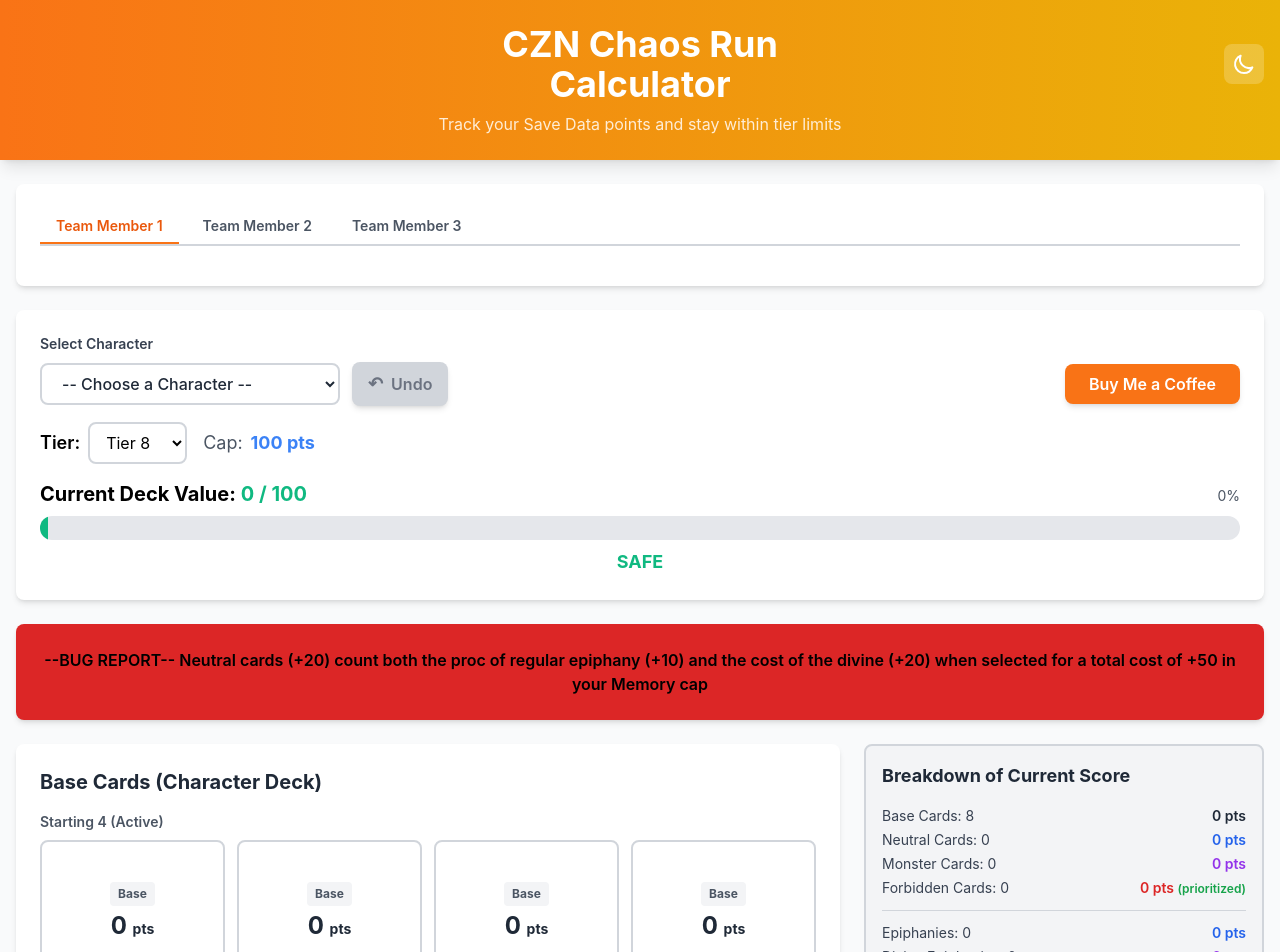
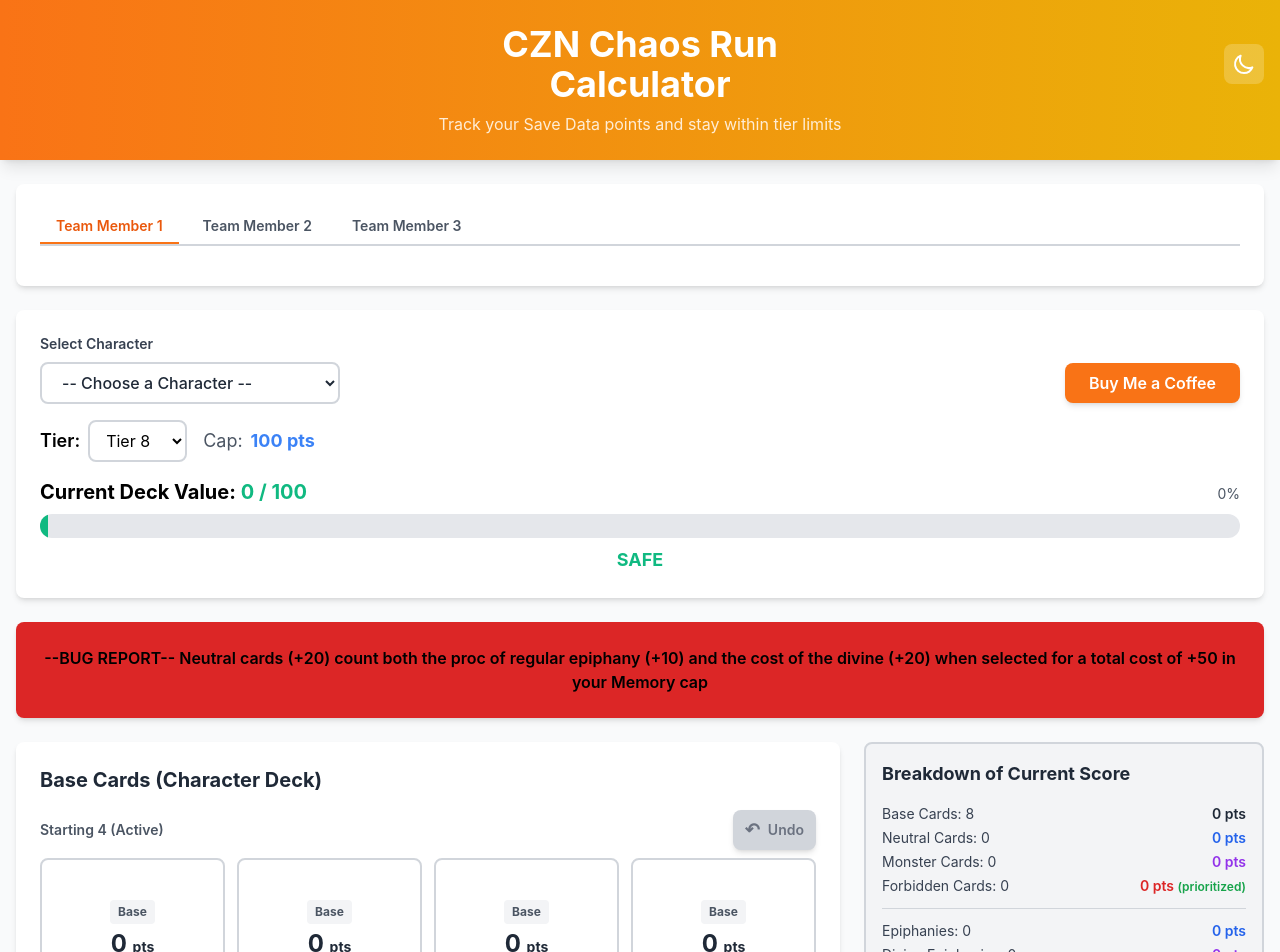
Before and after one commit to Jaxic/CZN-Calc, a React (Vite) app: page / in a window 1280 px wide. Shown: the top 952 px of the page. Built offline with nearby package versions, Linux system fonts and the light colour scheme.

Commit message:
Move undo button to cards area
Relocate undo button from character selector to base cards section, positioned above the "Starting 4 (Active)" heading for better visibility and context.

```diff
--- a/src/components/BaseCardsSection.jsx
+++ b/src/components/BaseCardsSection.jsx
@@ -4,7 +4,7 @@ import CardSlot from './CardSlot';
 import CardPopup from './CardPopup';
 
 const BaseCardsSection = () => {
-  const { baseCards, unlockBaseCard } = useDeck();
+  const { baseCards, unlockBaseCard, undo, canUndo } = useDeck();
   const [selectedCardId, setSelectedCardId] = useState(null);
 
   const handleCardClick = (card) => {
@@ -21,17 +21,38 @@ const BaseCardsSection = () => {
     setSelectedCardId(null);
   };
 
+  const handleUndo = () => {
+    if (canUndo) {
+      undo();
+    }
+  };
+
   // Split into starting 4 and unlockable 4
   const startingCards = baseCards.slice(0, 4);
   const unlockableCards = baseCards.slice(4, 8);
 
   return (
     <div className="space-y-4">
-      <h2 className="text-xl font-bold text-gray-800">Base Cards (Character Deck)</h2>
+      <h2 className="text-xl font-bold text-gray-800 dark:text-gray-100">Base Cards (Character Deck)</h2>
 
       {/* Starting 4 cards */}
       <div>
-        <h3 className="text-sm font-semibold text-gray-600 mb-2">Starting 4 (Active)</h3>
+        <div className="flex items-center justify-between mb-2">
+          <h3 className="text-sm font-semibold text-gray-600 dark:text-gray-300">Starting 4 (Active)</h3>
+          <button
+            onClick={handleUndo}
+            disabled={!canUndo}
+            className={`px-3 py-1.5 rounded-lg font-semibold transition-colors shadow-md flex items-center gap-2 text-sm ${
+              canUndo
+                ? 'bg-blue-500 hover:bg-blue-600 dark:bg-blue-600 dark:hover:bg-blue-700 text-white cursor-pointer'
+                : 'bg-gray-300 dark:bg-gray-700 text-gray-500 dark:text-gray-500 cursor-not-allowed'
+            }`}
+            title={canUndo ? 'Undo last action' : 'No actions to undo'}
+          >
+            <span className="text-lg">↶</span>
+            <span className="hidden sm:inline">Undo</span>
+          </button>
+        </div>
         <div className="grid grid-cols-2 sm:grid-cols-4 gap-3">
           {startingCards.map((card) => (
             <CardSlot
@@ -45,7 +66,7 @@ const BaseCardsSection = () => {
 
       {/* Unlockable 4 cards */}
       <div>
-        <h3 className="text-sm font-semibold text-gray-600 mb-2">Unlockable 4</h3>
+        <h3 className="text-sm font-semibold text-gray-600 dark:text-gray-300 mb-2">Unlockable 4</h3>
         <div className="grid grid-cols-2 sm:grid-cols-4 gap-3">
           {unlockableCards.map((card) => (
             <CardSlot
--- a/src/components/CharacterSelector.jsx
+++ b/src/components/CharacterSelector.jsx
@@ -3,19 +3,13 @@ import { useDeck } from '../context/DeckContext';
 import { getCharacterList } from '../data/characters';
 
 const CharacterSelector = () => {
-  const { selectedCharacter, selectCharacter, undo, canUndo } = useDeck();
+  const { selectedCharacter, selectCharacter } = useDeck();
   const characters = getCharacterList();
 
   const handleCharacterChange = (e) => {
     const characterName = e.target.value;
     if (characterName) {
       selectCharacter(characterName);
-    }
-  };
-
-  const handleUndo = () => {
-    if (canUndo) {
-      undo();
     }
   };
 
@@ -38,19 +32,6 @@ const CharacterSelector = () => {
             </option>
           ))}
         </select>
-        <button
-          onClick={handleUndo}
-          disabled={!canUndo}
-          className={`px-4 py-2 rounded-lg font-semibold transition-colors shadow-md flex items-center gap-2 ${
-            canUndo
-              ? 'bg-blue-500 hover:bg-blue-600 dark:bg-blue-600 dark:hover:bg-blue-700 text-white cursor-pointer'
-              : 'bg-gray-300 dark:bg-gray-700 text-gray-500 dark:text-gray-500 cursor-not-allowed'
-          }`}
-          title={canUndo ? 'Undo last action' : 'No actions to undo'}
-        >
-          <span className="text-lg">↶</span>
-          <span className="hidden sm:inline">Undo</span>
-        </button>
         <a
           href="https://buymeacoffee.com/jaxic"
           target="_blank"
```
